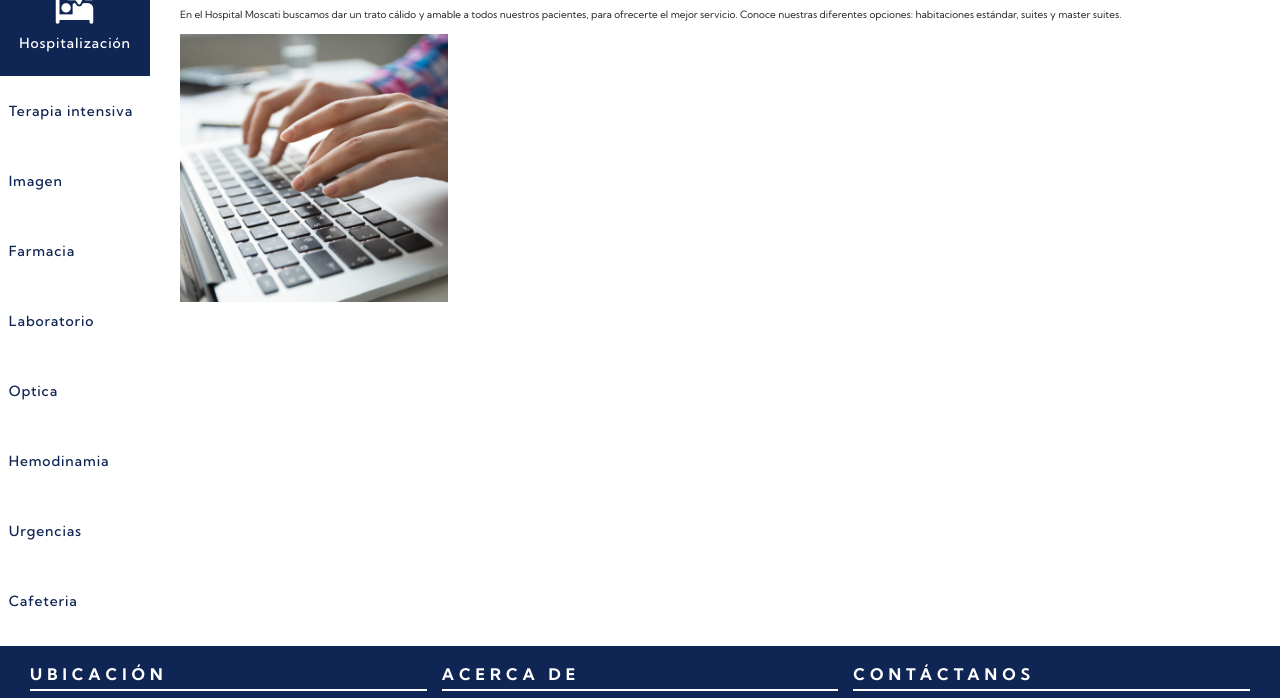
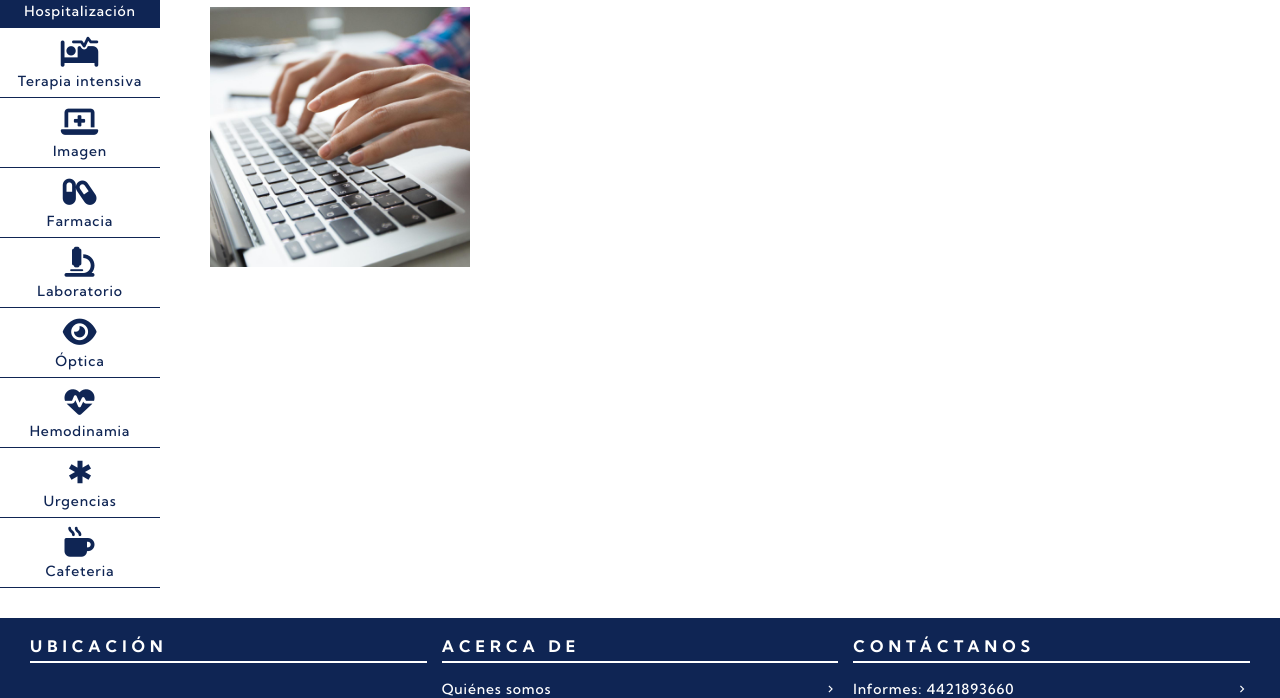
Before and after one commit to 4GeeksAcademy/moscati-prueba.github.io, a plain HTML site: page servicos.html in a window 1280 px wide. Shown: the part 170-868 px from the top of the page. Drawn offline with Linux system fonts and the light colour scheme; grey boxes are pictures that could not be loaded.

Commit message:
commit 8 ios_3

```diff
--- a/css/style.css
+++ b/css/style.css
@@ -1594,26 +1594,26 @@ textarea::-webkit-scrollbar-track{
 }
 .nav-pills
 .services-link {
-    min-height: 7rem;
-    min-width: 15rem;
-    border: none;
-    display: block;
-    line-height: 2;
-    text-align: left;
+    width: 16rem;
+    height: 7rem;
+    line-height: 1;
+    border-radius: 0;
+    text-align: center;
     letter-spacing: .0875rem;
-    padding: 1.875rem .875rem;
+    padding: .875rem .875rem;
     color: var(--bs-dark-blue-8);
     font-size: var(--bs-size-14);
     background-color: var(--bs-white);
     font-weight: var(--bs-weight-500);
+    border-bottom: .05rem solid var(--bs-dark-blue-8);
 }
 .services-link:hover{
-    background-color: var(--bs-dark-blue-2);
-    color: var(--bs-white);
+    color: var(--bs-white);
+    background-color: var(--bs-blue-tint-4);
 }
 .services-link.active,
 .nav-pills .show>.services-link {
-    color: var(--bs-nav-pills-link-active-color);
+    color: var(--bs-white);
     background-color: var(--bs-dark-blue-8);
 }
 .rounded-end-5 {
@@ -1621,10 +1621,10 @@ textarea::-webkit-scrollbar-track{
     border-bottom-right-radius: 2rem;
 }
 .service-container {
-    height: 55rem;
+    height: 75vh;
     overflow-x: hidden;
     overflow-y: scroll;
-    padding: 3rem 3rem 6rem 3rem;
+    padding: 2rem 3rem 5rem 5rem;
 }
 .service-container::-webkit-scrollbar{
     -webkit-appearance: none;
--- a/servicos.html
+++ b/servicos.html
@@ -48,44 +48,101 @@
     <!--CONTAINER MAIN-->
     <main class="container-fluid" id="container-fluid">
         <div class="row">
-            <div class="col-12 p-0">
-                <h3 class="carousel-title-promo text-center mt-4 mb-1">Nuestros servicios</h3>
+            <div class="col-12">
+                <h3 class="carousel-title-promo text-center mt-2">Nuestros Servicios</h3>
             </div>
-            <div class="col-12 p-0 d-flex align-items-start my-3">
+            <div class="col-12 p-0 d-flex justify-content-between mb-5">
                 <div class="nav flex-column nav-pills" id="v-pills-tab" role="tablist" aria-orientation="vertical">
-                    <div class="services-link active d-flex flex-column justify-content-center align-items-center" id="v-pills-hospitalization-tab" data-bs-toggle="pill" data-bs-target="#v-pills-hospitalization"
+
+                    <div class="services-link active d-flex flex-column justify-content-between align-items-center" id="v-pills-hospitalization-tab" data-bs-toggle="pill" data-bs-target="#v-pills-hospitalization"
                             type="button" role="tab" aria-controls="v-pills-hospitalization" aria-selected="true">
                         <div class="service-icon">
-                            <i class="fa-solid fa-bed-pulse"></i>
+                            <i class="fa-solid fa-hospital"></i>
                         </div>
                         <div>
                             Hospitalización
                         </div>
                     </div>
 
-                    <button class="services-link" id="v-pills-therapy-tab" data-bs-toggle="pill" data-bs-target="#v-pills-therapy"
-                            type="button" role="tab" aria-controls="v-pills-therapy" aria-selected="false">Terapia intensiva</button>
+                    <div class="services-link d-flex flex-column justify-content-between align-items-center" id="v-pills-therapy-tab" data-bs-toggle="pill" data-bs-target="#v-pills-therapy"
+                            type="button" role="tab" aria-controls="v-pills-therapy" aria-selected="false">
+                        <div class="service-icon">
+                            <i class="fa-solid fa-bed-pulse"></i>
+                        </div>
+                        <div>
+                            Terapia intensiva
+                        </div>
+                    </div>
 
-                    <button class="services-link" id="v-pills-image-tab" data-bs-toggle="pill" data-bs-target="#v-pills-image"
-                            type="button" role="tab" aria-controls="v-pills-image" aria-selected="false">Imagen</button>
+                    <div class="services-link d-flex flex-column justify-content-between align-items-center" id="v-pills-image-tab" data-bs-toggle="pill" data-bs-target="#v-pills-image"
+                            type="button" role="tab" aria-controls="v-pills-image" aria-selected="false">
+                        <div class="service-icon">
+                            <i class="fa-solid fa-laptop-medical"></i>
+                        </div>
+                        <div>
+                            Imagen
+                        </div>
+                    </div>
 
-                    <button class="services-link" id="v-pills-pharmacy-tab" data-bs-toggle="pill" data-bs-target="#v-pills-pharmacy"
-                            type="button" role="tab" aria-controls="v-pills-pharmacy" aria-selected="false">Farmacia</button>
+                    <div class="services-link d-flex flex-column justify-content-between align-items-center" id="v-pills-pharmacy-tab" data-bs-toggle="pill" data-bs-target="#v-pills-pharmacy"
+                            type="button" role="tab" aria-controls="v-pills-pharmacy" aria-selected="false">
+                        <div class="service-icon">
+                            <i class="fa-solid fa-capsules"></i>
+                        </div>
+                        <div>
+                            Farmacia
+                        </div>
+                    </div>
 
-                    <button class="services-link" id="v-pills-laboratory-tab" data-bs-toggle="pill" data-bs-target="#v-pills-laboratory"
-                            type="button" role="tab" aria-controls="v-pills-laboratory" aria-selected="false">Laboratorio</button>
+                    <div class="services-link d-flex flex-column justify-content-between align-items-center" id="v-pills-laboratory-tab" data-bs-toggle="pill" data-bs-target="#v-pills-laboratory"
+                            type="button" role="tab" aria-controls="v-pills-laboratory" aria-selected="false">
+                        <div class="service-icon">
+                            <i class="fa-solid fa-microscope"></i>
+                        </div>
+                        <div>
+                            Laboratorio
+                        </div>
+                    </div>
 
-                    <button class="services-link" id="v-pills-optics-tab" data-bs-toggle="pill" data-bs-target="#v-pills-optics"
-                            type="button" role="tab" aria-controls="v-pills-optics" aria-selected="false">Optica</button>
+                    <div class="services-link d-flex flex-column justify-content-between align-items-center" id="v-pills-optics-tab" data-bs-toggle="pill" data-bs-target="#v-pills-optics"
+                            type="button" role="tab" aria-controls="v-pills-optics" aria-selected="false">
+                        <div class="service-icon">
+                            <i class="fa-solid fa-eye"></i>
+                        </div>
+                        <div>
+                            Óptica
+                        </div>
+                    </div>
 
-                    <button class="services-link" id="v-pills-hemodynamic-tab" data-bs-toggle="pill" data-bs-target="#v-pills-hemodynamic"
-                            type="button" role="tab" aria-controls="v-pills-hemodynamic" aria-selected="false">Hemodinamia</button>
+                    <div class="services-link d-flex flex-column justify-content-between align-items-center" id="v-pills-hemodynamic-tab" data-bs-toggle="pill" data-bs-target="#v-pills-hemodynamic"
+                            type="button" role="tab" aria-controls="v-pills-hemodynamic" aria-selected="false">
+                        <div class="service-icon">
+                            <i class="fa-solid fa-heart-pulse"></i>
+                        </div>
+                        <div>
+                            Hemodinamia
+                        </div>
+                    </div>
 
-                    <button class="services-link" id="v-pills-emergency-tab" data-bs-toggle="pill" data-bs-target="#v-pills-emergency"
-                            type="button" role="tab" aria-controls="v-pills-emergency" aria-selected="false">Urgencias</button>
+                    <div class="services-link d-flex flex-column justify-content-between align-items-center" id="v-pills-emergency-tab" data-bs-toggle="pill" data-bs-target="#v-pills-emergency"
+                            type="button" role="tab" aria-controls="v-pills-emergency" aria-selected="false">
+                        <div class="service-icon">
+                            <i class="material-icons">emergency</i>
+                        </div>
+                        <div>
+                            Urgencias
+                        </div>
+                    </div>
 
-                    <button class="services-link" id="v-pills-cafeteria-tab" data-bs-toggle="pill" data-bs-target="#v-pills-cafeteria"
-                            type="button" role="tab" aria-controls="v-pills-cafeteria" aria-selected="false">Cafeteria</button>
+                    <div class="services-link d-flex flex-column justify-content-between align-items-center" id="v-pills-cafeteria-tab" data-bs-toggle="pill" data-bs-target="#v-pills-cafeteria"
+                            type="button" role="tab" aria-controls="v-pills-cafeteria" aria-selected="false">
+                        <div class="service-icon">
+                            <i class="fa-solid fa-mug-hot"></i>
+                        </div>
+                        <div>
+                            Cafeteria
+                        </div>
+                    </div>
                 </div>
                 <div class="tab-content" id="v-pills-tabContent">
                     <div class="tab-pane fade show active service-container" id="v-pills-hospitalization" role="tabpanel" aria-labelledby="v-pills-hospitalization-tab">
```
